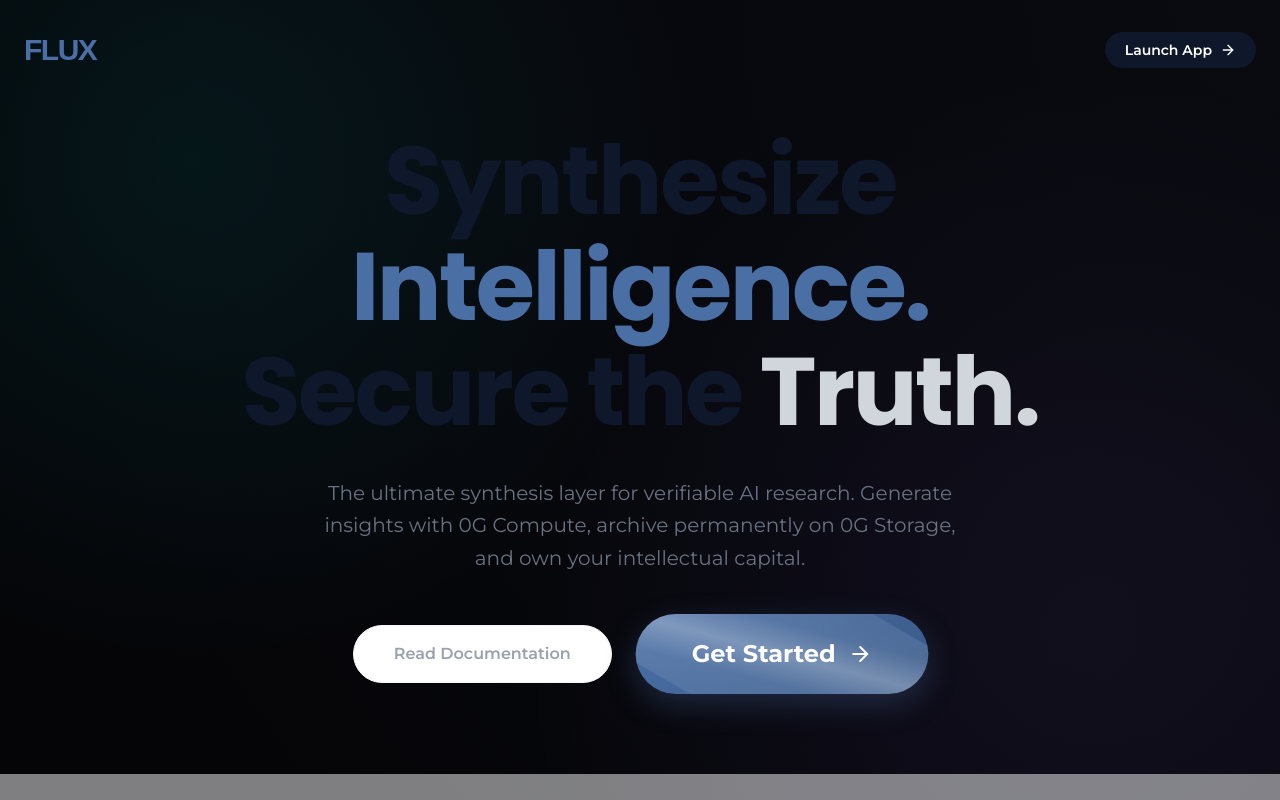
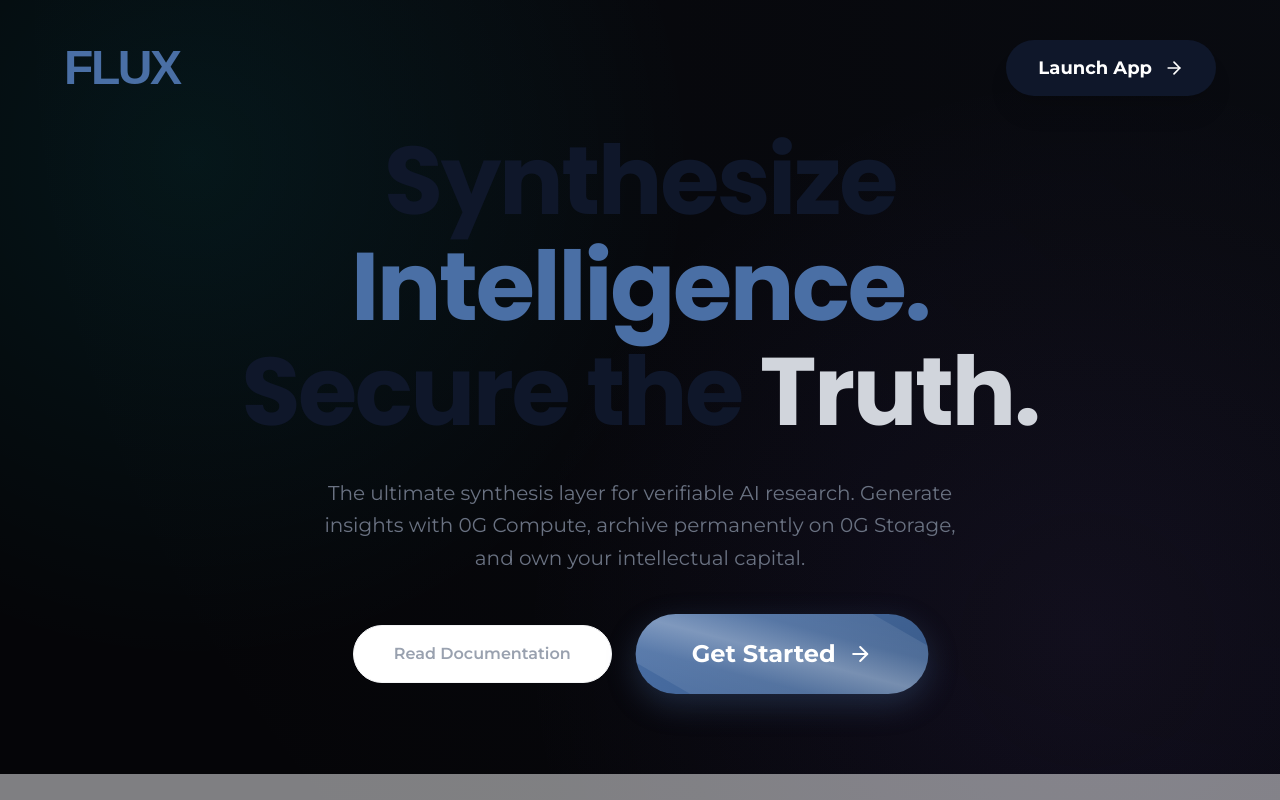
Before and after one commit to ODbeke/flux-agent, a Next.js app: page / in a window 1280 px wide. Shown: the top 800 px of the page. Built offline with nearby package versions, Linux system fonts and the light colour scheme; a web font is replaced by a local one.

Commit message:
style: increase header element sizes and tighten layout

```diff
--- a/src/app/page.tsx
+++ b/src/app/page.tsx
@@ -18,16 +18,18 @@ export default function LandingPage() {
   return (
     <div className="min-h-screen bg-white text-[#0f172a] font-montserrat overflow-hidden hero-gradient">
       {/* Navigation */}
-      <nav className="fixed top-0 w-full z-50 px-6 py-8 flex items-center justify-between bg-transparent">
-        <div className="flex items-center gap-2.5">
-          <span className="font-museo font-extrabold text-3xl tracking-tighter text-[#4A6FA5]">FLUX</span>
+      <nav className="fixed top-0 w-full z-50 px-6 py-10 bg-transparent">
+        <div className="max-w-6xl mx-auto flex items-center justify-between">
+          <div className="flex items-center gap-2.5">
+            <span className="font-museo font-extrabold text-5xl tracking-tighter text-[#4A6FA5]">FLUX</span>
+          </div>
+          <Link
+            href="/dashboard"
+            className="group flex items-center gap-3 bg-[#0f172a] text-white px-8 py-3.5 rounded-full text-lg font-bold hover:bg-[#4A6FA5] hover:scale-110 transition-all duration-300 shadow-xl"
+          >
+            Launch App <ArrowRight className="w-5 h-5 group-hover:translate-x-1 transition-transform" />
+          </Link>
         </div>
-        <Link
-          href="/dashboard"
-          className="group flex items-center gap-2 bg-[#0f172a] text-white px-5 py-2 rounded-full text-sm font-semibold hover:bg-[#4A6FA5] hover:scale-110 transition-all duration-300"
-        >
-          Launch App <ArrowRight className="w-4 h-4 group-hover:translate-x-1 transition-transform" />
-        </Link>
       </nav>
 
       {/* Hero Section */}
```
